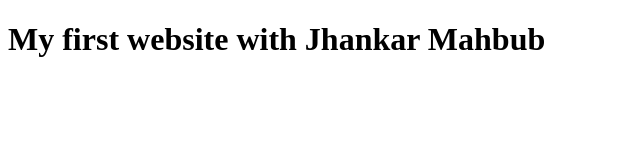
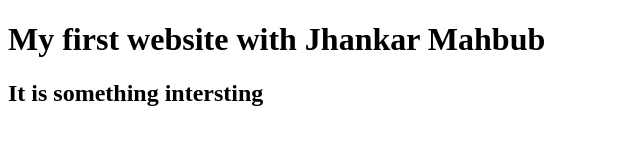
Before and after one commit to mahfuz-antor/first-work, a plain HTML site: page index.html in a window 1280 px wide. Shown: the whole page, without its empty margins (0-640 px from the left). Drawn offline with Linux system fonts and the light colour scheme.

Commit message:
changing some text

```diff
--- a/index.html
+++ b/index.html
@@ -7,5 +7,6 @@
 </head>
 <body>
     <h1>My first website with Jhankar Mahbub</h1>
+    <h2>It is something intersting</h2>
 </body>
 </html>
```
